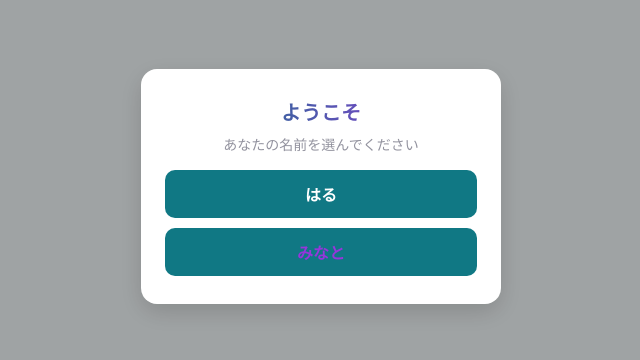
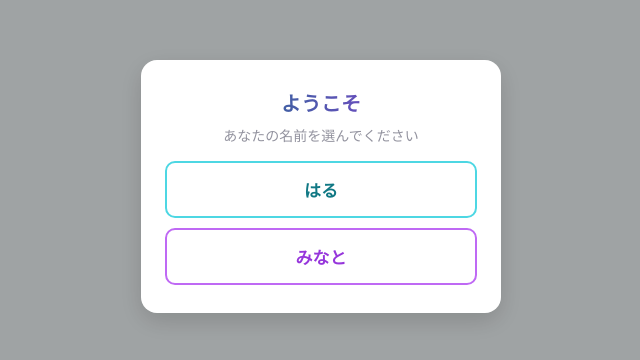
Before and after one commit to puwaminato/anikobu-TODO, a website: page public/index.html in a window 1280 px wide. Shown: the part 214-574 px from the top of the page, without its empty margins (319-959 px from the left). Drawn offline with Linux system fonts and the light colour scheme.

Commit message:
Delete button styles from overlay-card
Removed button styles for overlay cards.

```diff
--- a/public/style.css
+++ b/public/style.css
@@ -80,20 +80,6 @@ button, input {
   font-size: 16px;
   margin-bottom: 12px;
 }
-
-.overlay-card button {
-  width: 100%;
-  padding: 12px;
-  border: none;
-  border-radius: 10px;
-  background: var(--primary-dark);
-  color: white;
-  font-size: 16px;
-  font-weight: bold;
-  cursor: pointer;
-}
-
-.overlay-card button:hover { filter: brightness(0.9); }
 
 .name-choices {
   display: flex;
```
